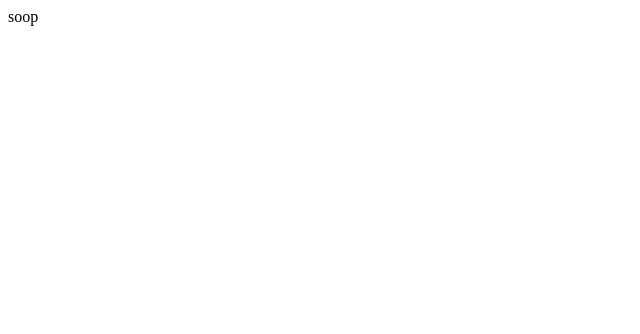
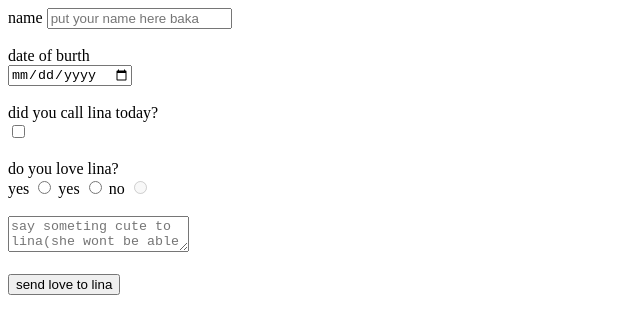
Before and after one commit to iltluna/popipo, a plain HTML site: page index.html in a window 1280 px wide. Shown: the whole page, without its empty margins (0-640 px from the left). Drawn offline with Linux system fonts and the light colour scheme.

Commit message:
'actualize'

```diff
--- a/index.html
+++ b/index.html
@@ -5,6 +5,22 @@
     <title>popipo</title>
 </head>
 <body>
-soop
+<form>
+    <label>name</label>
+        <input type="text" placeholder="put your name here baka" maxlength="5"><br><br>
+    <label>date of burth</label><br>
+        <input type="date"><br><br>
+    <label>did you call lina today?</label><br>
+        <input type="checkbox"><br><br>
+    <label>do you love lina?</label><br>
+    <label>yes</label>
+        <input type="radio" name="yes">
+    <label>yes</label>
+        <input type="radio" name="yes">
+    <label>no</label>
+        <input type="radio" name="yes" disabled><br><br>
+    <textarea placeholder="say someting cute to lina(she wont be able to see...)"></textarea><br><br>
+    <button type="submit">send love to lina</button>
+</form>
 </body>
 </html>
```
